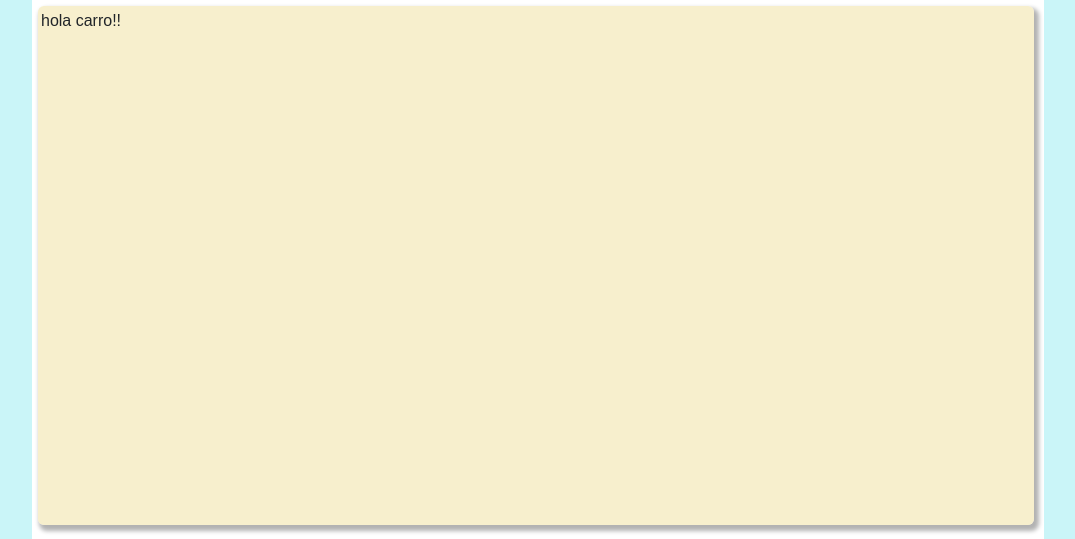
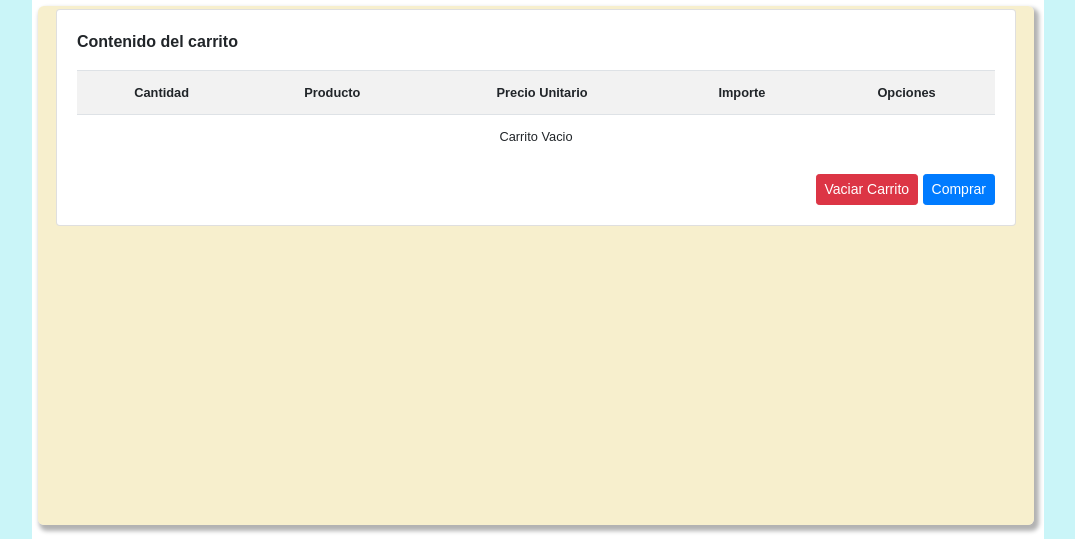
Before and after one commit to delpuerto/jaguarete, a Django app: template jaguarete/jaguareteAPP/templates/home/carrito.html in a window 1280 px wide. Shown: the part 89-628 px from the top of the page, without its empty margins (102-1177 px from the left). Run offline with Django 3.2, Linux system fonts and the light colour scheme; the template is opened without the code that fills it, so the values that code supplies are empty; some libraries are stand-ins or nearby versions.

Commit message:
se completo funcionalidad del carro

```diff
--- a/jaguarete/jaguarete/settings.py
+++ b/jaguarete/jaguarete/settings.py
@@ -44,6 +44,7 @@ INSTALLED_APPS = [
     'django.contrib.staticfiles',
     'crispy_forms',
     'django.contrib.humanize',
+    'mathfilters',
 ]
 
 CRISPY_TEMPLATE_PACK='bootstrap4'
--- a/jaguarete/jaguareteAPP/templates/home/base.html
+++ b/jaguarete/jaguareteAPP/templates/home/base.html
@@ -36,7 +36,9 @@
                 <a href="{% url 'registro' %}">
                     <input type="button" value="Registro" name="Btn_2" class="btnBase2">
                 </a>
-                <input type="button" value="Carrito"  name="Btn_3" class="btnBase2" onclick="Btn_3();">
+                <a href="{% url 'carrito' %}">
+                    <input type="button" value="Carrito"  name="Btn_3" class="btnBase2" onclick="Btn_3();">
+                </a>
         </div>
     </div>
 
--- a/jaguarete/jaguareteAPP/templates/home/carrito.html
+++ b/jaguarete/jaguareteAPP/templates/home/carrito.html
@@ -1,12 +1,50 @@
 {% extends 'home/base.html' %}
 {% block contenido %}
+{% load humanize %}
+{% load mathfilters %}
 
-hola carro!!
+<div class="container">
+    <div class="card">
+        <div class="card-body">
+            <p align="left"><b>Contenido del carrito</b></p>
+            <table class="table small table-striped table-hover table-responsive-sm">
+                <tr>
+                    <th>Cantidad</th>
+                    <th>Producto</th>
+                    <th>Precio Unitario</th>
+                    <th>Importe</th>
+                    <th>Opciones</th>
+                </tr>
 
-{%for p in carro %}
+                {% if request.session.carro.items %}
+                    {% for key, p in request.session.carro.items %}
+                        <tr>
+                            <td align="right">{{p.cantidad}}</td>
+                            <td align="left" >{{p.nombre | title}}</td>
+                            <td align="right">{{p.precio | intcomma}}</td>
+                            <td align="right" >{{ p.precio|mul:p.cantidad |intcomma}}</td>
+                            <td>
+                                <a href="{% url 'agregar_producto' p.producto_id %}" class="btn small btn-info btn-sm">Agregar 1</a>
+                                &nbsp;
+                                <a href="{% url 'restar_producto' p.producto_id %}" class="btn small btn-info btn-sm">Quitar 1</a>
+                            </td>
+                        </tr>
+                    {% endfor %}
 
-    <br> listo!!
+                {% else %}
+                    <tr>
+                        <td colspan="5">Carrito Vacio</td>
+                    </tr>
+                {% endif %}
+            </table>
+            <div class="d-flex justify-content-end">
+                <a href="{% url 'vaciar_producto' %}" class="btn btn-danger btn-sm">Vaciar Carrito</a>
+                &nbsp;
+                <a href="#" class="btn btn-primary btn-sm">Comprar</a>
+            </div>
+        </div>
+    </div>
+</div>
 
-{% endfor %}
 
 {% endblock %}
--- a/jaguarete/jaguareteAPP/urls.py
+++ b/jaguarete/jaguareteAPP/urls.py
@@ -19,5 +19,7 @@ urlpatterns = [
     path('mostrar_producto/<id>/', views.mostrar_producto, name="mostrar_producto"),
     path('resultado/', views.resultado, name="resultado"),
     path('agregar_producto/<id>/', views.agregar_producto, name="agregar_producto"),
+    path('restar_producto/<id>/', views.restar_producto, name="restar_producto"),
     path('carrito', views.carrito, name="carrito"),
+    path('vaciar_producto', views.vaciar_producto, name="vaciar_producto"),
 ]
--- a/requirements.txt
+++ b/requirements.txt
@@ -1,3 +1,4 @@
 django == 3.2.4
 pillow
 django-crispy-forms
+django-mathfilters
```
Also changed, not shown: jaguarete/jaguareteAPP/carro.py (+19 -0 lines), jaguarete/jaguareteAPP/views.py (+24 -9 lines), jaguarete/db.sqlite3.
